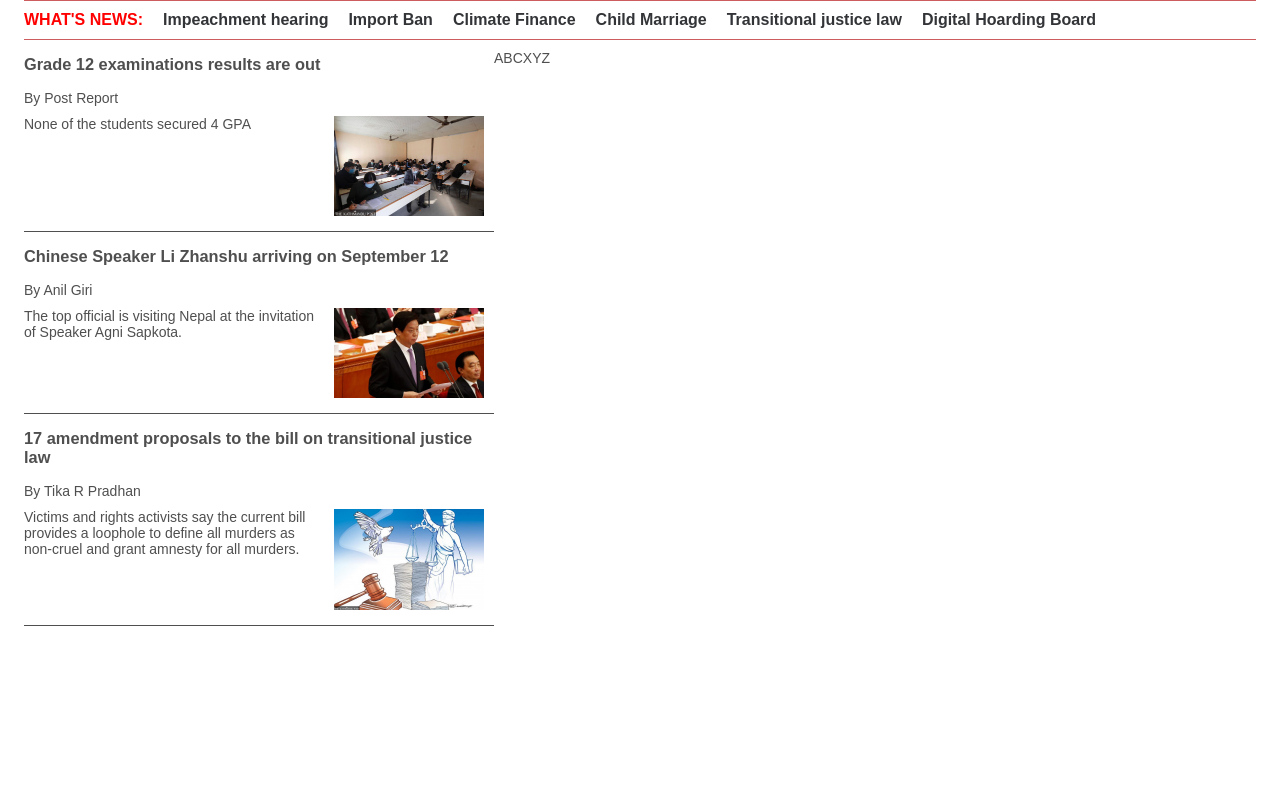
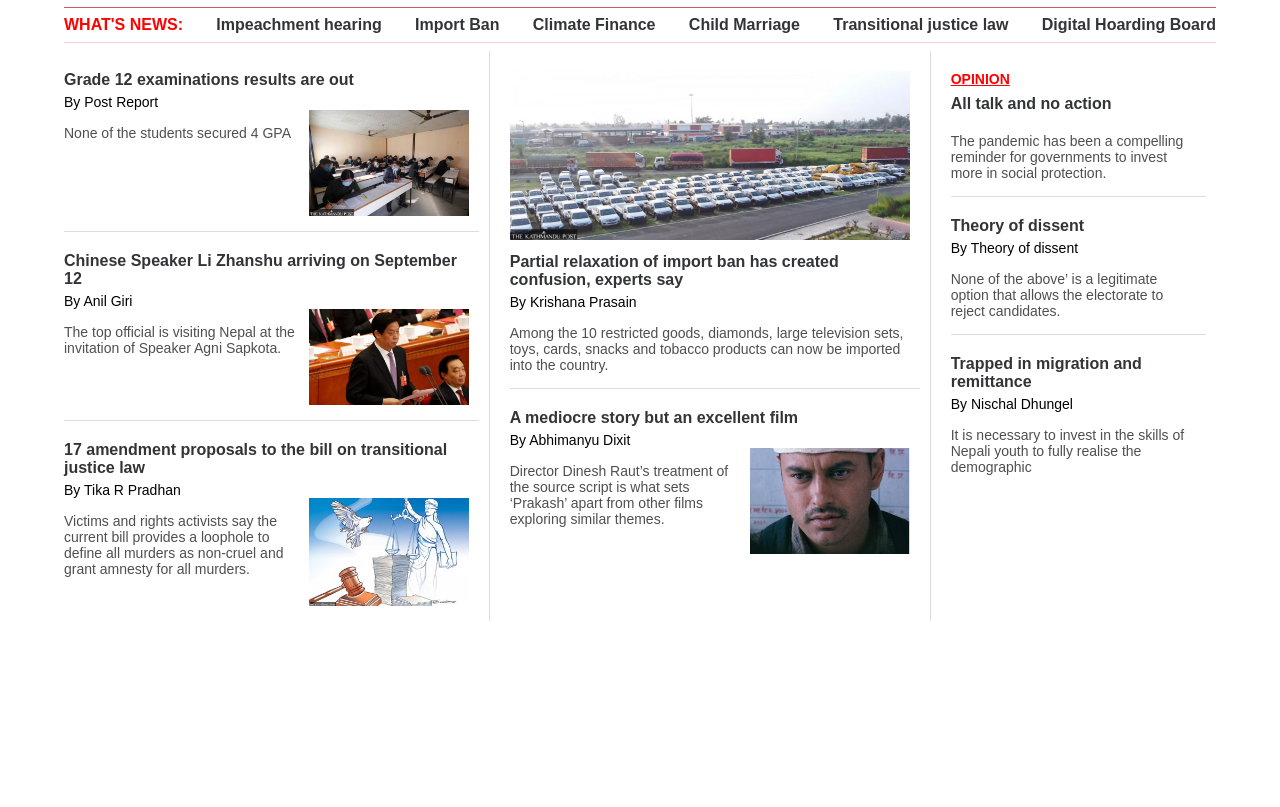
Before and after one commit to kcnabin/Kathmandu-Post, a plain HTML site: page index.html in a window 1280 px wide. Shown: the part 175-982 px from the top of the page. Before the commit the page ends 821 px from the top, so only its background shows below. Drawn offline with Linux system fonts and the light colour scheme.

Commit message:
latest news section complete

```diff
--- a/index.html
+++ b/index.html
@@ -7,7 +7,6 @@
   <link rel="stylesheet" type="text/css" href="style.css">
 </head>
 <body>
-
 <div class="nav-bar">
   <div class="category-links">
     <div class="ham-menu"><a href="#"><img src="./icons/ham-menu.png"></a></div>
@@ -24,7 +23,7 @@
     <div class=""><a href="#"><img src="./icons/search.png" alt=""></a></div>
   </div>
 </div>
-
+<div class="body-content">
   <div class="kpost-logo">
     <a href="#"><img src="./icons/thekathmandupost-logo.png" alt="" height="80px"></a>
   </div>
@@ -55,39 +54,85 @@
   <div class="latest-news">
     <div class="latest-news-col1">
       <div id="news1">
-        <a href="#"><h3>Grade 12 examinations results are out</h3></a>
-        <a href="#"><p>By <a href="#">Post Report</a></p></a>
+        <a href="#" class="news-title"><h4>Grade 12 examinations results are out</h4></a>
+        <a href="#" class="by-line"><p>By <a href="#">Post Report</a></p></a>
         <div class="brief-summary">
           <p>None of the students secured 4 GPA</p>
           <img src="./photos/grade12result.jpeg">
         </div>
       </div>
       <div id="news2">
-        <a href="#"><h3>Chinese Speaker Li Zhanshu arriving on September 12</h3></a>
-        <a href="#"><p>By <a href="#">Anil Giri</a></p></a>
+        <a href="#" class="news-title"><h4>Chinese Speaker Li Zhanshu arriving on September 12</h4></a>
+        <a href="#" class="by-line"><p>By <a href="#">Anil Giri</a></p></a>
         <div class="brief-summary">
           <p>The top official is visiting Nepal at the invitation of Speaker Agni Sapkota.</p>
           <img src="./photos/chineseOfficialVisit.jpeg">
         </div>
       </div>
       <div id="news3">
-        <a href="#"><h3>17 amendment proposals to the bill on transitional justice law</h3></a>
-        <a href="#"><p>By <a href="#">Tika R Pradhan</a></p></a>
+        <a href="#" class="news-title"><h4>17 amendment proposals to the bill on transitional justice law</h4></a>
+        <a href="#" class="by-line"><p>By <a href="#">Tika R Pradhan</a></p></a>
         <div class="brief-summary">
           <p>Victims and rights activists say the current bill provides a loophole to define all murders as non-cruel and grant amnesty for all murders.</p>
           <img src="./photos/judicialLaw.jpeg">
         </div>
       </div>
     </div>
+
     <div class="latest-news-col2">
-      ABC
+      <div id="news4">
+        <img src="./photos/importBan.jpeg" id='imgNews4'>
+        <a href="#" class="news-title"><h4>Partial relaxation of import ban has created confusion, experts say</h4></a>
+        <a href="#" class="by-line"><p>By <a href="#">Krishana Prasain</a></p></a>
+        <div class="brief-summary">
+          <p>Among the 10 restricted goods, diamonds, large television sets, toys, cards, snacks and tobacco products can now be imported into the country.</p>
         </div>
-    <div class="opinion">
-      XYZ
+      </div>
+      <div id="news5">
+        <a href="#" class="news-title"><h4>A mediocre story but an excellent film</h4></a>
+        <a href="#" class="by-line"><p>By <a href="#">Abhimanyu Dixit</a></p></a>
+        <div class="brief-summary">
+          <p>Director Dinesh Raut’s treatment of the source script is what sets ‘Prakash’ apart from other films exploring similar themes.</p>
+          <img src="./photos/prakashMovie.png">
+        </div>
       </div>
     </div>
 
+    <div class="opinion">
+
+      <div id="opinion1">
+        <h4>OPINION</h4>
+        <a href="#" class="news-title"><h4>All talk and no action</h4></a>
+        <div class="brief-summary">
+          <p class="op-sum-1">The pandemic has been a compelling reminder for governments to invest more in social protection.</p>
+        </div>
+      </div>
+
+      <div id="opinion2">
+        <a href="#" class="news-title"><h4>Theory of dissent</h4></a>
+        <a href="#" class="by-line"><p>By <a href="#">Theory of dissent</a></p></a>
+        <div class="brief-summary">
+          <p>None of the above’ is a legitimate option that allows the electorate to reject candidates.</p>
+        </div>
+      </div>
+
+      <div id="opinion3">
+        <a href="#" class="news-title"><h4>Trapped in migration and remittance</h4></a>
+        <a href="#" class="by-line"><p>By <a href="#">Nischal Dhungel</a></p></a>
+        <div class="brief-summary">
+          <p>It is necessary to invest in the skills of Nepali youth to fully realise the demographic <dividend class=""></dividend></p>
+        </div>
+      </div>
+
+
+    </div>
+  </div>
+
+  <div class="visual-stories">
+
+  </div>
+
   <script type="text/javascript" src="script.js" defer></script>
-
+</div>
 </body>
 </html>
--- a/style.css
+++ b/style.css
@@ -3,14 +3,20 @@ a, a:hover, a:focus, a:active {
   color: inherit;
 }
 
-body, h1, h2, h3, h4, h5, h6, p, img {
+body {
+  font-family: sans-serif;
+}
+
+h1, h2, h3, h4, h5, h6, a, p, div, * {
   padding: 0;
   margin: 0;
 }
 
-body {
-  font-family: Arial;
+.body-content {
+  margin-right: 5vw;
+  margin-left: 5vw;
 }
+
 
 .nav-bar {
   background-color: black;
@@ -19,13 +25,12 @@ body {
   color: white;
   display: flex;
   justify-content: space-between;
-  padding: 4px 12px;
-  font-size: 15px;
+  padding: 8px;
 }
 
 .nav-bar img {
   width: 28px;
-  padding: 5px;
+  margin: 4px;
 }
 
 .category-links {
@@ -55,7 +60,7 @@ body {
   align-items: flex-end;
   font-size: 14px;
   color: #6d6e71;
-  padding: 0px 24px 10px 24px;
+  margin: 0 0 10px 0;
 }
 
 .air-quality {
@@ -71,22 +76,15 @@ body {
   font-size: 16px;
 }
 
-em {
-  font-weight: bold;
-  font-style: inherit;
-}
-
 .breaking-news {
   display: flex;
-  /*justify-content: space-between;*/
-  margin: 0px 24px;
-  padding: 5px 0;
+  justify-content: space-between;
   border-top: 1px solid indianred;
-  border-bottom: 1px solid indianred;
+  border-bottom: 1px solid #f5d5d3;
+  padding: 8px 0;
 }
 
 .breaking-news div {
-  padding: 5px 10px;
   color: #323437;
   font-weight: bold;
 }
@@ -98,54 +96,82 @@ em {
 .breaking-news .whats-news {
   text-transform: uppercase;
   color: red;
-  padding-left: 0;
 }
 
 .breaking-news .whats-news:hover {
   color: red;
 }
 
+/*latest news section*/
 .latest-news {
   display: flex;
-  margin: 10px 24px;
-  max-width: 480px;
-  color: #4F4F4F;
-  font-size: 14px;
+  margin-top: 8px;
+  margin-bottom: 5px;
+  border-bottom: #dadde3;
 }
 
-#news1, #news2, #news3 {
-  margin: 0 0 10px 0;
+.brief-summary {
+  display: flex;
+  justify-content: space-between;
 }
 
-.latest-news > div {
-  display: flex;
-  flex-direction: column;
-  align-items: flex-start;
+.brief-summary > p {
+  font-size: 14px;
+  padding: 15px 5px 10px 0;
+  color: #4F4F4F;
 }
 
-.latest-news > div > div {
-  padding: 5px 0;
-  border-bottom: 1px solid;
+.latest-news img {
+  width: 160px;
+  margin-bottom: 10px;
 }
 
-.latest-news > div > div > a {
-  padding: 0 5px 5px 0;
+#news4 > img {
+  width: 400px;
 }
 
-.latest-news > div > div > .brief-summary {
-  display: flex;
-  flex-direction: row;
-  justify-content: space-between;
-  padding-top: 10px;
-  padding-bottom: 10px;
+.news-title h4 {
+  margin-bottom: 5px;
+  font-size: 16px;
+  color: #323437;
 }
 
-.latest-news > div > div > .brief-summary p {
-  width: 300px;
-  margin-right: 10px;
+.latest-news .by-line {
+  padding-bottom: 8px;
 }
 
-.latest-news > div > div > .brief-summary img {
-  width: 150px;
-  margin-right: 10px;
+.by-line > p > a {
+  font-size: 12px;
 }
+
+#news1, #news2, #news3, #news4, #news5, #opinion1, #opinion2, #opinion3 {
+  margin: 15px 10px 0 0;
+  padding: 5px 10px 5px 0px;
+  border-bottom: 1px solid #dadde3;
+  font-size: 14px;
+  font-family: Arial;
+}
+
+#news3, #news5, #opinion3 {
+  border-bottom: 0;
+}
+
+.latest-news > .latest-news-col2,
+.latest-news > .opinion {
+  border-left: 1px solid #dadde3;
+  padding-left: 20px ;
+}
+
+#opinion1 > h4{
+  padding-bottom: 8px;
+  text-decoration: underline;
+  text-transform: uppercase;
+  color: red;
+}
+
+
+/*visual story section*/
+.visual-stories {
+  height: 500px;
+
+}
```
Also changed, not shown: opinion-writers/opinion2.jpeg (added), opinion-writers/opinion3.jpeg (added), photos/importBan.jpeg (added), photos/prakashMovie.png (added). Lines whose indentation alone changed are shown as unchanged.
